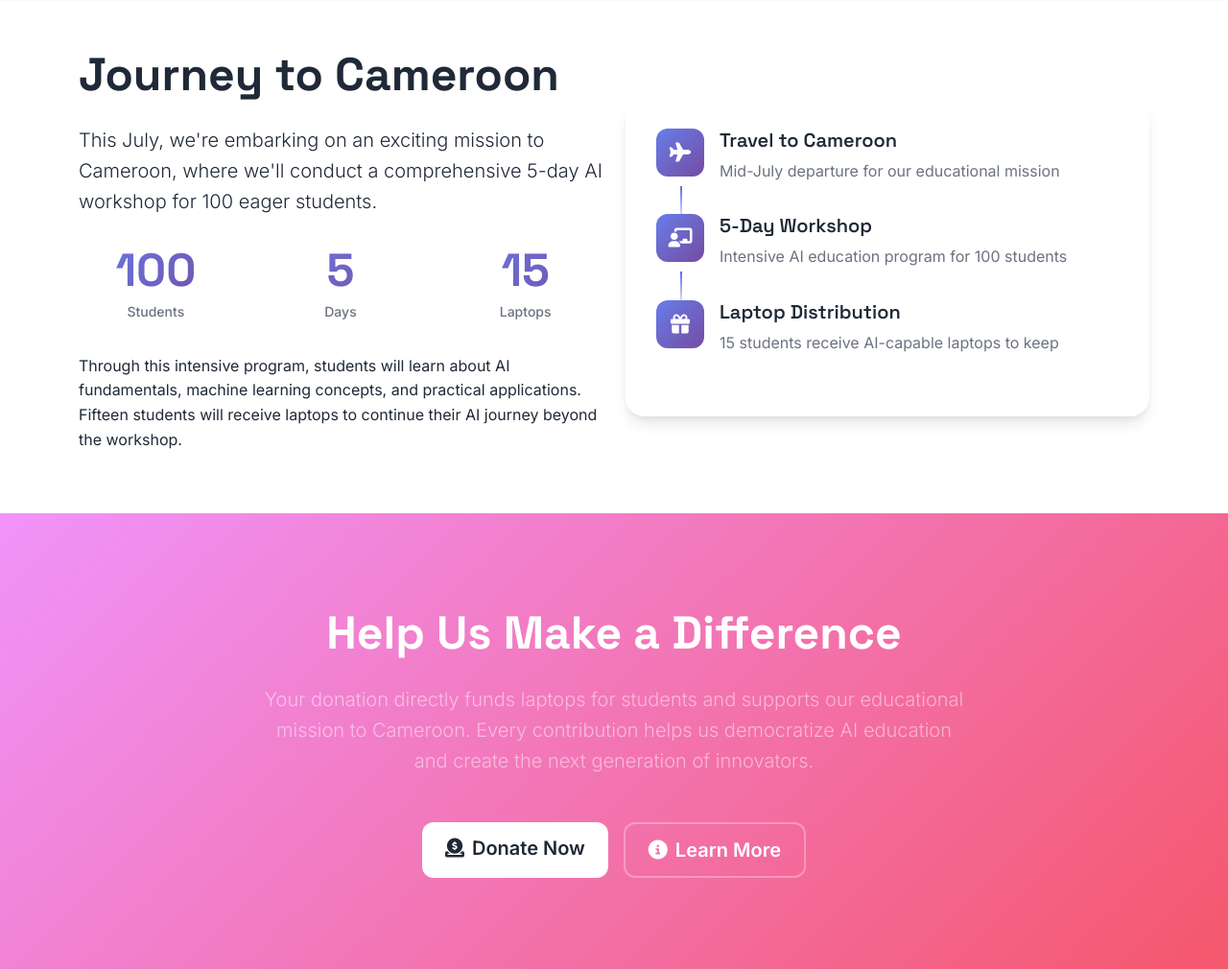
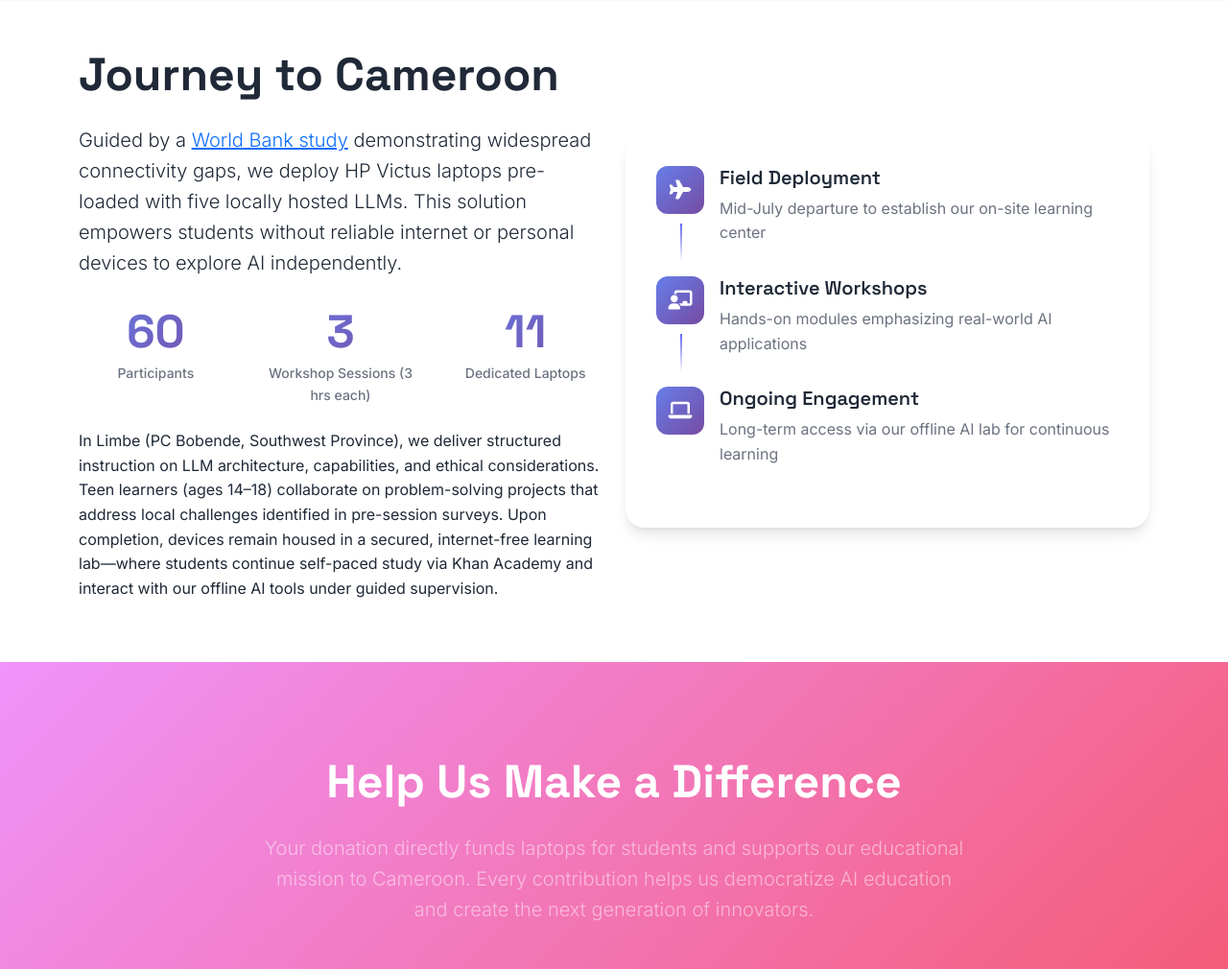
Before and after one commit to paulcode123/ai-world-leaders, a Flask app: page / in a window 1280 px wide. Shown: the part 1526-2536 px from the top of the page at 96% size. Run offline with Flask 3, Linux system fonts and the light colour scheme.

Commit message:
Update home.html
added some additional information regarding the trip

```diff
--- a/templates/home.html
+++ b/templates/home.html
@@ -83,33 +83,35 @@
     </div>
 </section>
 
-<!-- Cameroon Project Section -->
+<!-- Cameroon Project Section (Refined) -->
 <section class="py-5">
   <div class="container">
     <div class="row align-items-center">
+      <!-- Text Content -->
       <div class="col-lg-6">
         <h2 class="display-5 fw-bold mb-4">Journey to Cameroon</h2>
         <p class="lead mb-4">
-                    This July, we're embarking on an exciting mission to Cameroon, where we'll conduct a comprehensive 5-day AI workshop for 100 eager students.
+          Guided by a <a href="https://documents1.worldbank.org/curated/en/099548105192529324/pdf/IDU-c09f40d8-9ff8-42dc-b315-591157499be7.pdf" target="_blank" class="text-primary">World Bank study</a> demonstrating widespread connectivity gaps, we deploy HP Victus laptops pre-loaded with five locally hosted LLMs. This solution empowers students without reliable internet or personal devices to explore AI independently.
         </p>
-                <div class="stats-grid">
+        <div class="stats-grid mb-4">
           <div class="stat-item">
-                        <div class="stat-number">100</div>
-                        <div class="stat-label">Students</div>
+            <div class="stat-number">60</div>
+            <div class="stat-label">Participants</div>
           </div>
           <div class="stat-item">
-                        <div class="stat-number">5</div>
-                        <div class="stat-label">Days</div>
+            <div class="stat-number">3</div>
+            <div class="stat-label">Workshop Sessions (3 hrs each)</div>
           </div>
           <div class="stat-item">
-                        <div class="stat-number">15</div>
-                        <div class="stat-label">Laptops</div>
+            <div class="stat-number">11</div>
+            <div class="stat-label">Dedicated Laptops</div>
           </div>
         </div>
-                <p class="mt-4">
-                    Through this intensive program, students will learn about AI fundamentals, machine learning concepts, and practical applications. Fifteen students will receive laptops to continue their AI journey beyond the workshop.
+        <p>
+          In Limbe (PC Bobende, Southwest Province), we deliver structured instruction on LLM architecture, capabilities, and ethical considerations. Teen learners (ages 14–18) collaborate on problem-solving projects that address local challenges identified in pre-session surveys. Upon completion, devices remain housed in a secured, internet-free learning lab—where students continue self-paced study via Khan Academy and interact with our offline AI tools under guided supervision.
         </p>
       </div>
+      <!-- Visual Timeline -->
       <div class="col-lg-6">
         <div class="project-visual">
           <div class="timeline-card">
@@ -118,8 +120,8 @@
                 <i class="fas fa-plane"></i>
               </div>
               <div class="timeline-content">
-                                <h5>Travel to Cameroon</h5>
-                                <p>Mid-July departure for our educational mission</p>
+                <h5>Field Deployment</h5>
+                <p>Mid-July departure to establish our on-site learning center</p>
               </div>
             </div>
             <div class="timeline-item">
@@ -127,17 +129,17 @@
                 <i class="fas fa-chalkboard-teacher"></i>
               </div>
               <div class="timeline-content">
-                                <h5>5-Day Workshop</h5>
-                                <p>Intensive AI education program for 100 students</p>
+                <h5>Interactive Workshops</h5>
+                <p>Hands-on modules emphasizing real-world AI applications</p>
               </div>
             </div>
             <div class="timeline-item">
               <div class="timeline-icon">
-                                <i class="fas fa-gift"></i>
+                <i class="fas fa-laptop"></i>
               </div>
               <div class="timeline-content">
-                                <h5>Laptop Distribution</h5>
-                                <p>15 students receive AI-capable laptops to keep</p>
+                <h5>Ongoing Engagement</h5>
+                <p>Long-term access via our offline AI lab for continuous learning</p>
               </div>
             </div>
           </div>
@@ -146,6 +148,7 @@
     </div>
   </div>
 </section>
+
 
 <!-- Call to Action Section -->
 <section class="cta-section">
```
Lines whose indentation alone changed are shown as unchanged.
